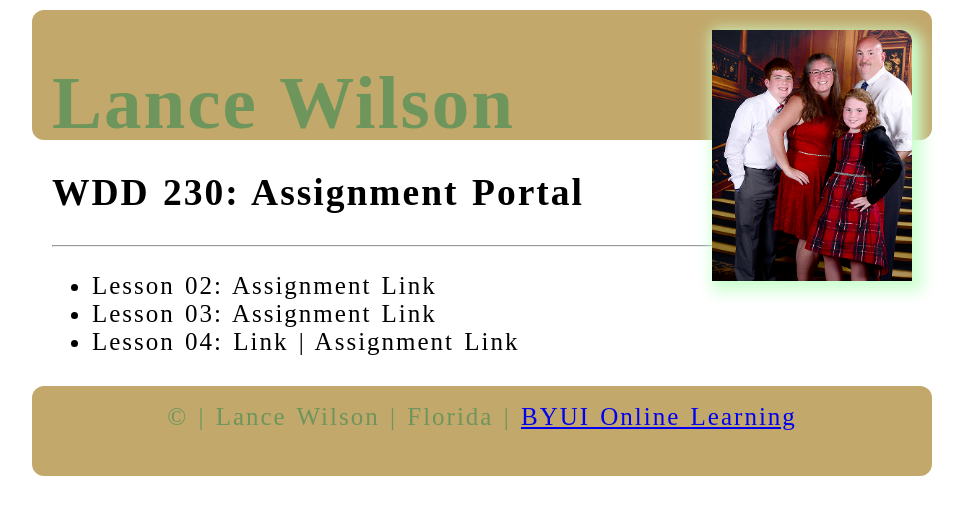
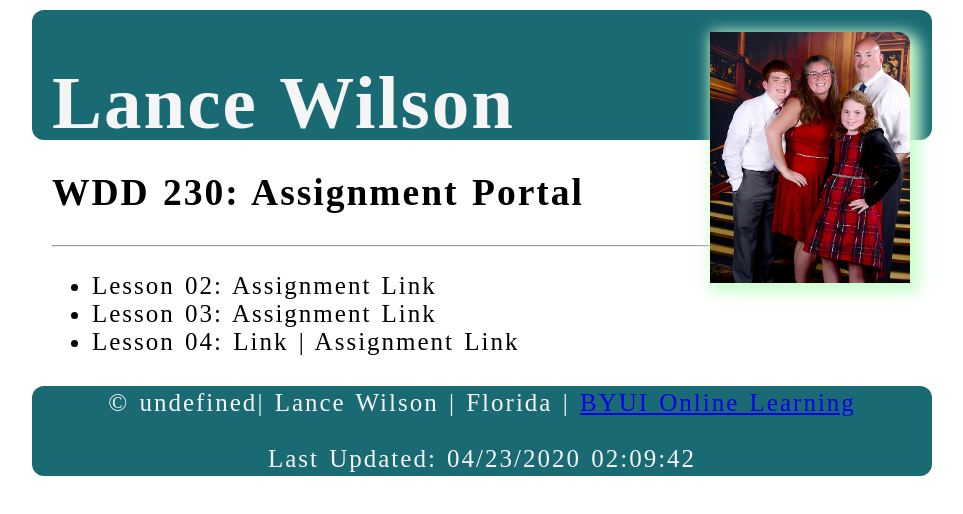
Before and after one commit to lcwfl/lcwfl.github.io, a plain HTML site: page index.html in a window 1280 px wide. Shown: the whole page, without its empty margins (158-1121 px from the left). Drawn offline with Linux system fonts and the light colour scheme.

Commit message:
fixed java

```diff
--- a/styles/main.css
+++ b/styles/main.css
@@ -15,14 +15,14 @@ Body {
     margin: 0 auto;
     }
 #familypic{
-    margin-top: 20px;
-    margin-right: 20px;
+    margin-top: 22px;
+    margin-right: 22px;
   }
 
 
 header {
     border-radius: 12px;
-    background-color: #C2A86B;
+    background-color: #196A73;
     height: 130px;
     margin-top: 10px;
     display: flex;
@@ -45,15 +45,15 @@ main {
     margin-bottom: 20%;
     margin-left: 20px;
     text-align: center;
-    color: #6E955B;
+    color: whitesmoke;
 }
 
 footer {
     border-radius: 12px;
-    background-color: #C2A86B;
+    background-color: #196A73;
     height: 90px;
     width: 100%;
-    color:#6E955B;
+    color: whitesmoke;
     font-size: 1em;
     display: flex;
     align-items: center;
```
Also changed, not shown: index.html (+1 -1 lines).
